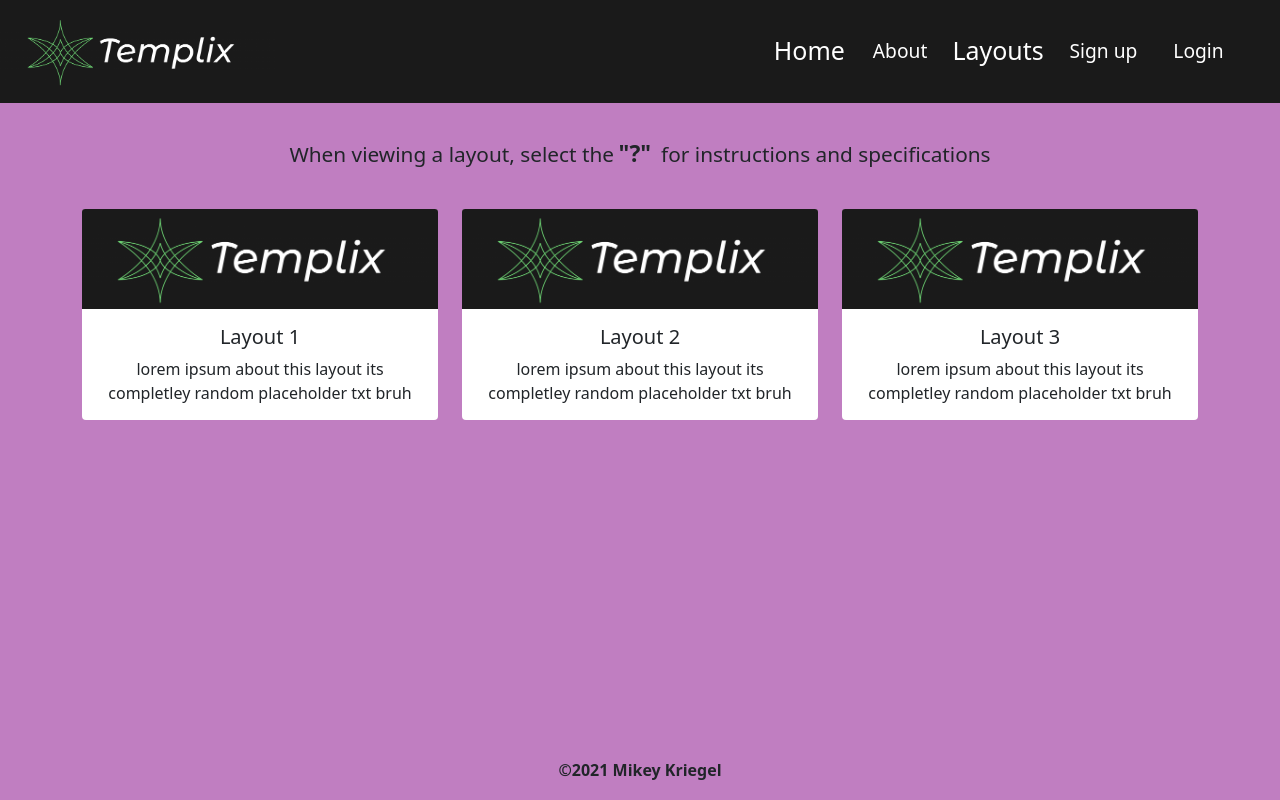
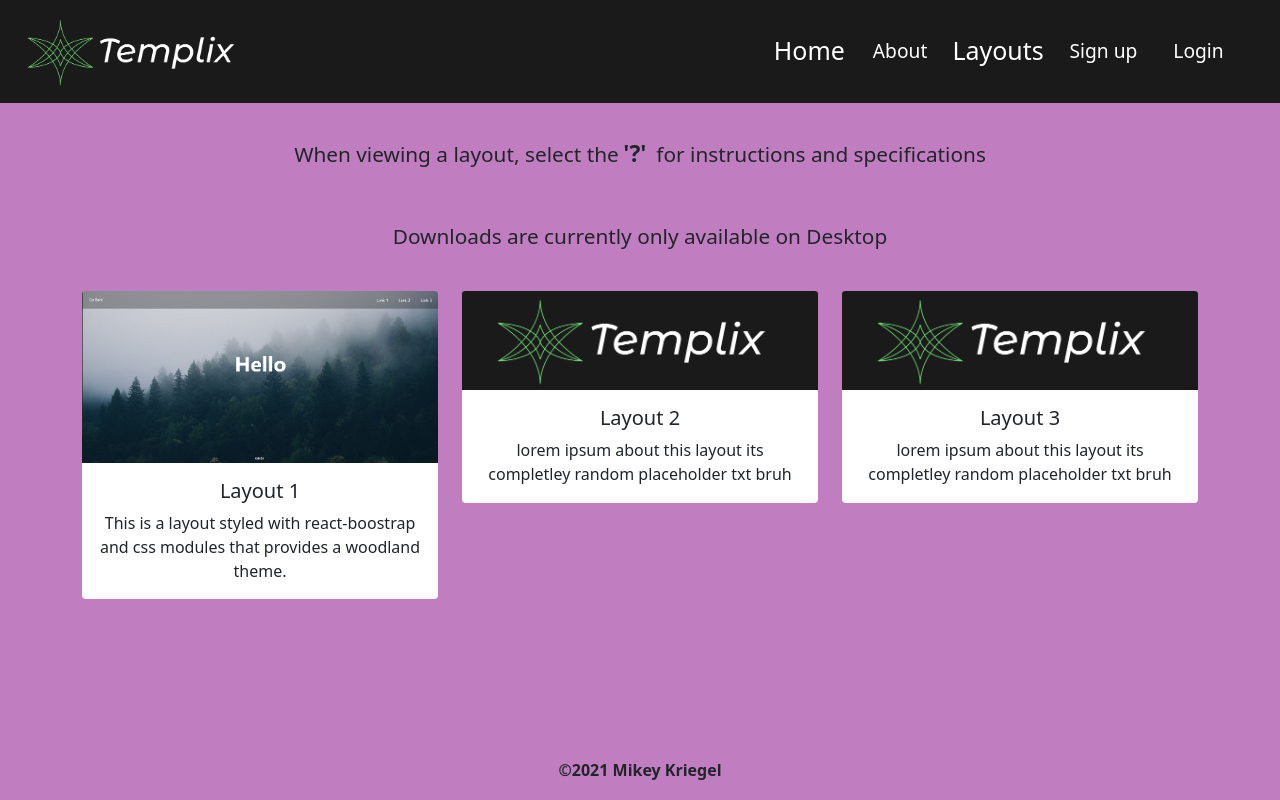
Before and after one commit to mikkrieg/Templix, a React (Create React App) app: page / in a window 1280 px wide. Both pictures are taken after a click on the button "Layouts". Built offline with nearby package versions, Linux system fonts and the light colour scheme.

Commit message:
Add more text, change image, style modal

```diff
--- a/src/Components/Layouts.js
+++ b/src/Components/Layouts.js
@@ -6,6 +6,7 @@ import Col from 'react-bootstrap/Col';
 import '../Styles/Layout.css';
 import Card from 'react-bootstrap/Card';
 import logo from '../img/logo.png'
+import layout1 from '../img/layout-1.png';
 
 
 export default function Layouts() {
@@ -34,34 +35,35 @@ export default function Layouts() {
   return(
     <div className='background background--color-map'>
       <Container className='layout-container'>
-        <Row className="layout-info">
-          <p className="layout-p">When viewing a layout, select the<span className="mark">"?"</span> for instructions and specifications</p>
+        <Row className='layout-info'>
+          <p className='layout-p'>When viewing a layout, select the<span className='mark'>'?'</span> for instructions and specifications</p>
+          <p className='layout-p'>Downloads are currently only available on Desktop</p>
         </Row>
-        <Row className="mt-5 card-row">
+        <Row className='mt-5 card-row'>
           <Col lg={4}>
-            <Card onClick={() => handleCard1Click()} className="card-styles" id="card-1">
-              <Card.Img variant="top" src={logo}/>
+            <Card onClick={() => handleCard1Click()} className='card-styles' id='card-1'>
+              <Card.Img variant='top' src={layout1}/>
               <Card.Body>
                 <Card.Title>Layout 1</Card.Title>
-                <Card.Text className="card-text">lorem ipsum about this layout its completley random placeholder txt bruh</Card.Text>
+                <Card.Text className='card-text'>This is a layout styled with react-boostrap and css modules that provides a woodland theme.</Card.Text>
               </Card.Body>
             </Card>
           </Col>
           <Col lg={4}>
-          <Card onClick={() => handleCard2Click()} className="card-styles" id="card-2">
-              <Card.Img variant="top" src={logo}/>
+          <Card onClick={() => handleCard2Click()} className='card-styles' id='card-2'>
+              <Card.Img variant='top' src={logo}/>
               <Card.Body>
                 <Card.Title>Layout 2</Card.Title>
-                <Card.Text className="card-text">lorem ipsum about this layout its completley random placeholder txt bruh</Card.Text>
+                <Card.Text className='card-text'>lorem ipsum about this layout its completley random placeholder txt bruh</Card.Text>
               </Card.Body>
             </Card>
           </Col>
           <Col lg={4}>
-          <Card onClick={() => handleCard3Click()} className="card-styles" id="card-3">
-              <Card.Img variant="top" src={logo}/>
+          <Card onClick={() => handleCard3Click()} className='card-styles' id='card-3'>
+              <Card.Img variant='top' src={logo}/>
               <Card.Body>
                 <Card.Title>Layout 3</Card.Title>
-                <Card.Text className="card-text">lorem ipsum about this layout its completley random placeholder txt bruh</Card.Text>
+                <Card.Text className='card-text'>lorem ipsum about this layout its completley random placeholder txt bruh</Card.Text>
               </Card.Body>
             </Card>
           </Col>
--- a/src/Styles/Layout.css
+++ b/src/Styles/Layout.css
@@ -47,6 +47,31 @@
   font-size: 1.3em;
 }
 
+.modal-list {
+  list-style-type: none;
+  padding: 0;
+}
+
+.spec-li:before {
+  content: "-";
+}
+
+.modal-span {
+  font-weight: bolder;
+}
+
+.close-button {
+  justify-content: flex-end;
+}
+
+.dl-button {
+  justify-content: flex-start;
+}
+
+.modal-foot {
+  justify-content: space-between;
+}
+
 @media only screen and (max-width: 1300px) {
 
   .layout-p {
```
